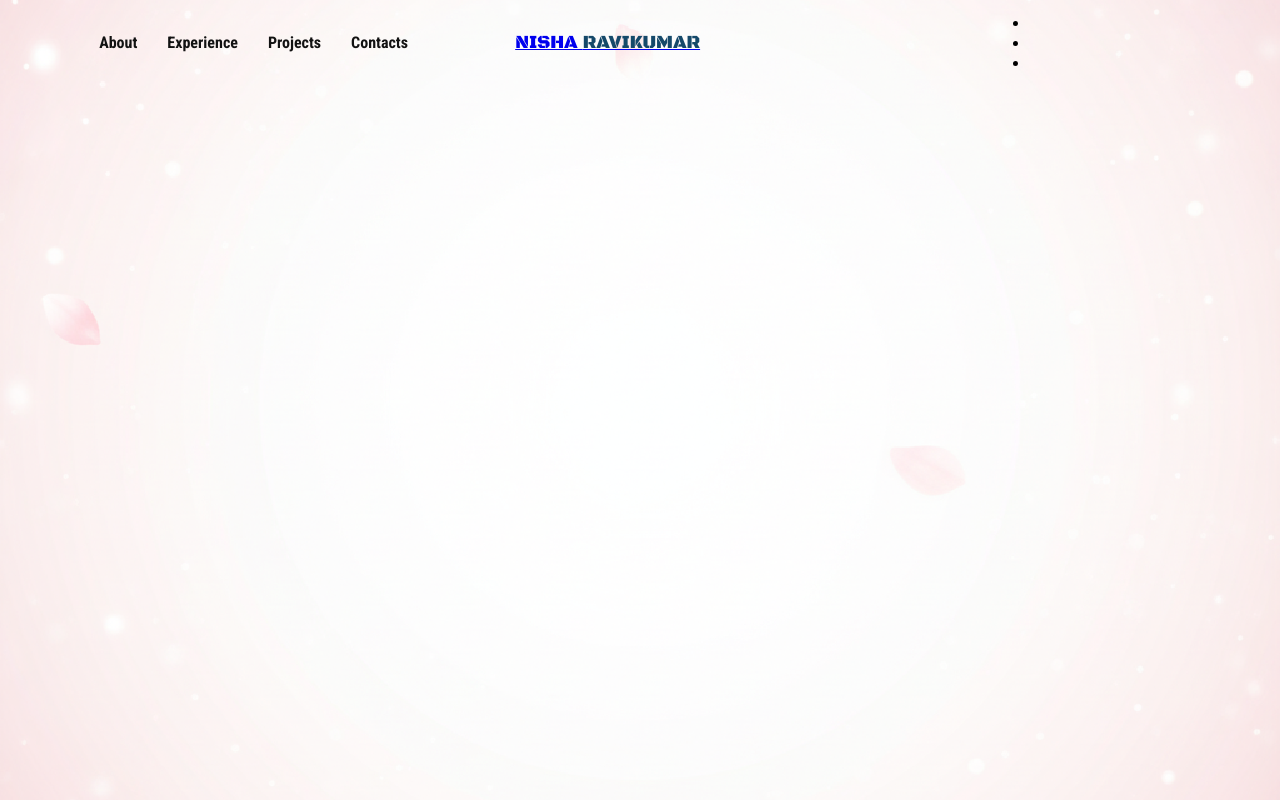
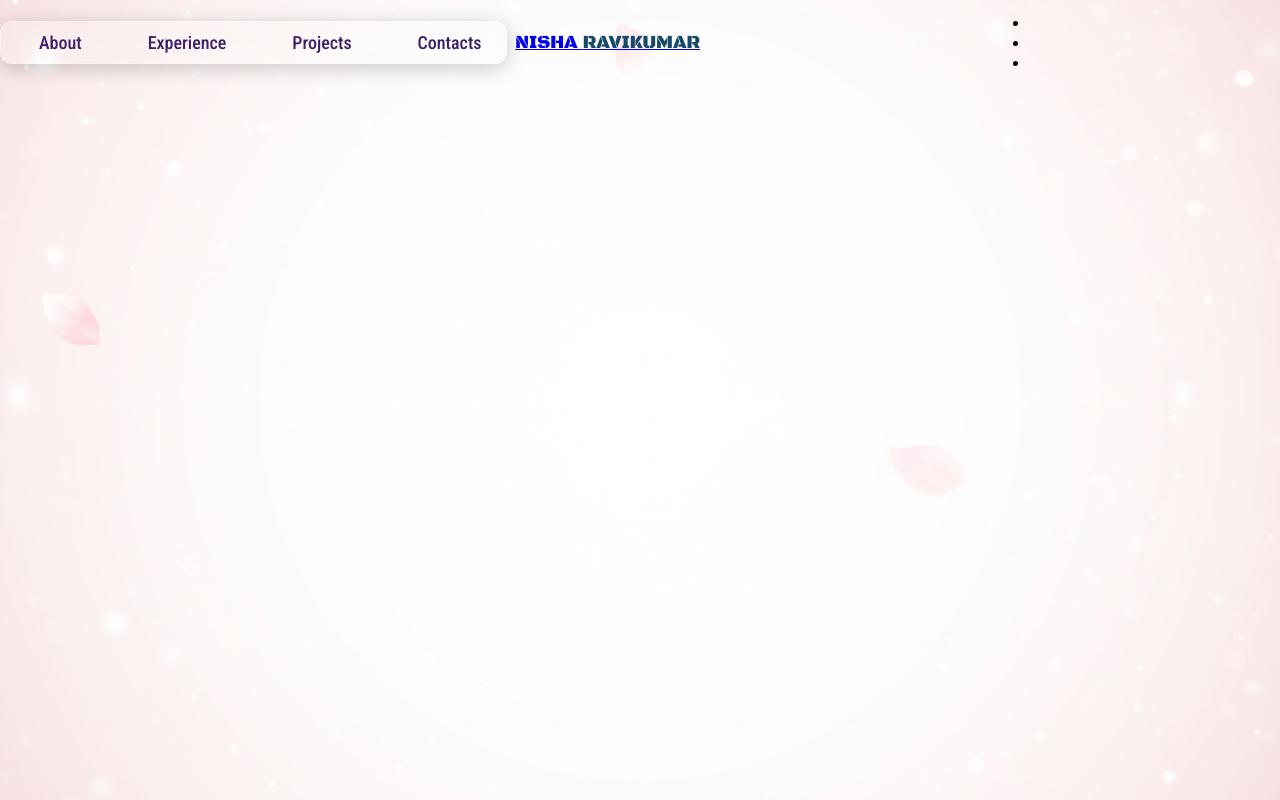
Before and after one commit to AravindSaravananGitHub/Nisha-Medical-Billing, a React (Vite) app: page / in a window 1280 px wide. Built offline with nearby package versions, Linux system fonts and the light colour scheme; some icons are missing.

Commit message:
glass nav added

```diff
--- a/src/CSS/navbar.css
+++ b/src/CSS/navbar.css
@@ -9,12 +9,16 @@ span {
 }
 
 .nav-container {
+  width: 100%;
   display: grid;
   grid-template-columns: repeat(10, 1fr);
   grid-template-rows: repeat(1, 1fr);
   gap: 8px;
   padding: 0.8rem 0;
   align-items: center;
+  position: sticky;
+  top: 0;
+  left: 0;
 }
 
 .nav-content {
@@ -28,17 +32,36 @@ span {
   grid-column-start: 9;
 }
 
+.nav-content {
+  width: 100%;
+  background: rgba(255, 255, 255, 0.15); /* Transparent white */
+  backdrop-filter: blur(10px); /* Glass blur */
+  -webkit-backdrop-filter: blur(10px); /* Safari support */
+  border-radius: 12px;
+  padding: 10px 20px;
+  border: 1px solid rgba(255, 255, 255, 0.3); /* Light border for glass edge */
+  box-shadow: 0 4px 20px rgba(0, 0, 0, 0.2); /* Soft shadow */
+}
+
 .nav-menu {
+  height: 100%;
+  width: 100%;
   display: flex;
-  justify-content: center;
+  justify-content: space-around;
   align-items: center;
   gap: 30px;
   list-style: none;
   margin: 0;
+  padding: 0;
 }
 
 .nav-menu li a {
   text-decoration: none;
-  color: var(--black);
+  color: var(--color2);
   font-weight: bold;
+  transition: 0.3s ease;
+  font-size: 18px;
+  font-weight: 500;
+  padding: 10px 18px;
+  border-radius: 10px;
 }
--- a/src/index.css
+++ b/src/index.css
@@ -45,6 +45,6 @@ body {
   height: 100vh;
   width: 100%;
   font-family: sans-serif;
-  max-width: 1280px;
+  max-width: 1440px;
   margin: 0 auto;
 }
```
